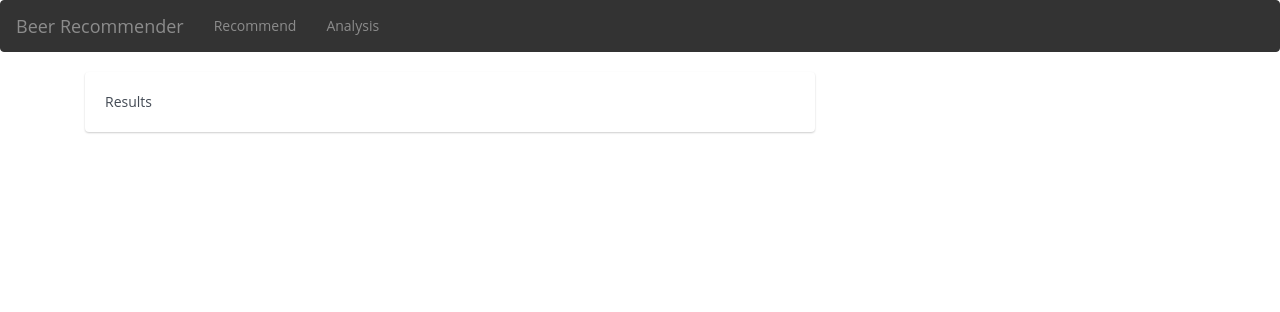
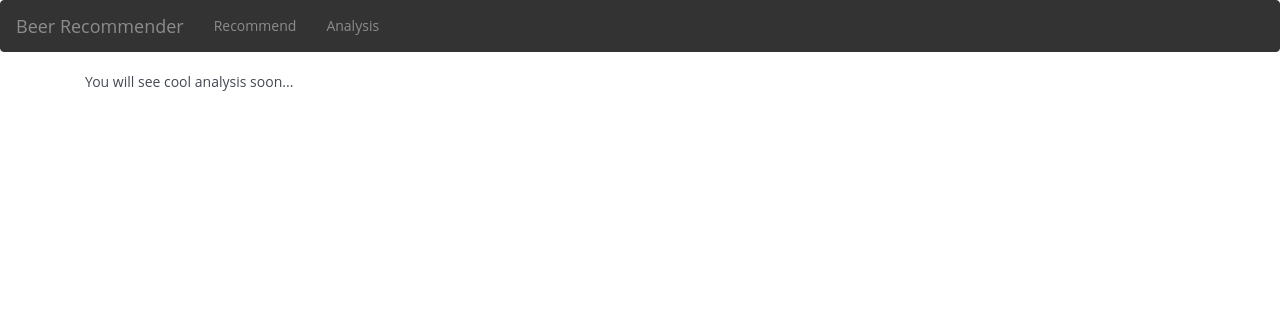
Before and after one commit to ek-ok/beer_recommender, a Flask app: template recommender/templates/analysis.html in a window 1280 px wide. Shown: the top 312 px of the page. Run offline with Flask 2, Linux system fonts and the light colour scheme; the template is opened without the code that fills it, so the values that code supplies are empty; some libraries are stand-ins or nearby versions.

```diff
--- a/recommender/templates/analysis.html
+++ b/recommender/templates/analysis.html
@@ -2,11 +2,7 @@
 {% block body %}
 
 <div class="col-md-8">
-    <div class="jumbotron">
-        <div class="jumbotron-contents">
-            Results
-        </div>
-    </div>
+    You will see cool analysis soon...
 </div>
 
 {% endblock %}
```
Also changed, not shown: recommender/__init__.py (+5 -2 lines).
